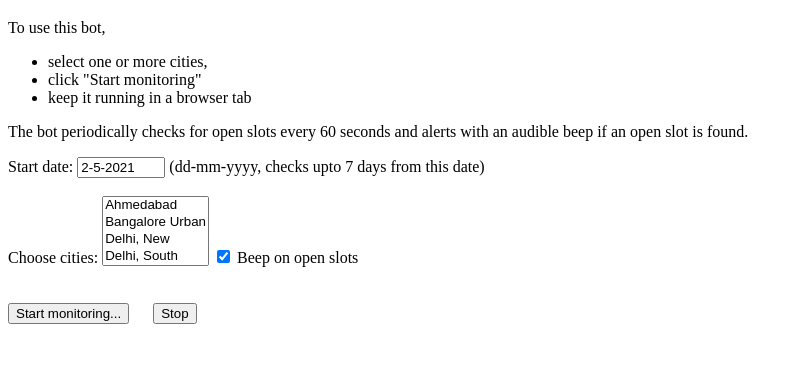
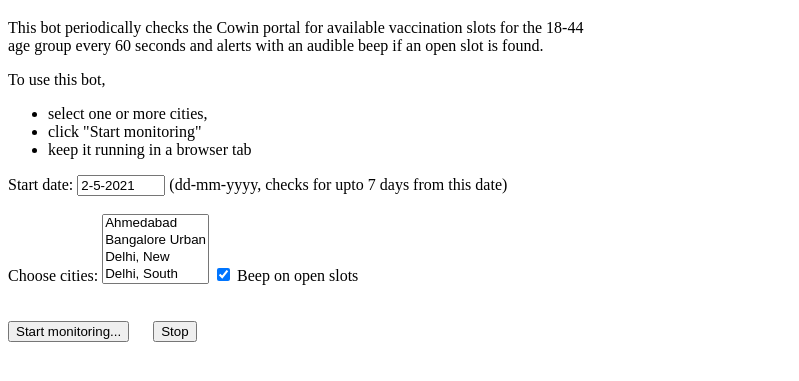
Before and after one commit to pranavmehta/1844vaccine, a plain HTML site: page index.html in a window 1280 px wide. Shown: the part 61-442 px from the top of the page, without its empty margins (0-799 px from the left). Drawn offline with Linux system fonts and the light colour scheme.

Commit message:
Usage instructions

```diff
--- a/index.html
+++ b/index.html
@@ -4,11 +4,12 @@
 
 <div id="demo">
   <h1>Cowin open slot alert for 18-44 age group</h1>
-    <p style="max-width:500px">To use this bot,
-  <ul><li>select one or more cities,</li><li>click "Start monitoring"</li><li>keep it running in a browser tab</li></ul>
-  The bot periodically checks for open slots every 60 seconds and alerts with an audible beep if an open slot is found. </p>
+    <p style="max-width:600px">
+  This bot periodically checks the Cowin portal for available vaccination slots for the 18-44 age group every 60 seconds and alerts with an audible beep if an open slot is found.</p>
+  <p>To use this bot,
+  <ul><li>select one or more cities,</li><li>click "Start monitoring"</li><li>keep it running in a browser tab</li></ul></p>
   <label for="date">Start date:</label>
-  <input type="text" id="date" name="date" style="width:80px;">&nbsp;(dd-mm-yyyy, checks upto 7 days from this date)<br><br>
+  <input type="text" id="date" name="date" style="width:80px;">&nbsp;(dd-mm-yyyy, checks for upto 7 days from this date)<br><br>
    <label for="city">Choose cities:</label>
 
 	<select name="city" id="city" multiple>
```
